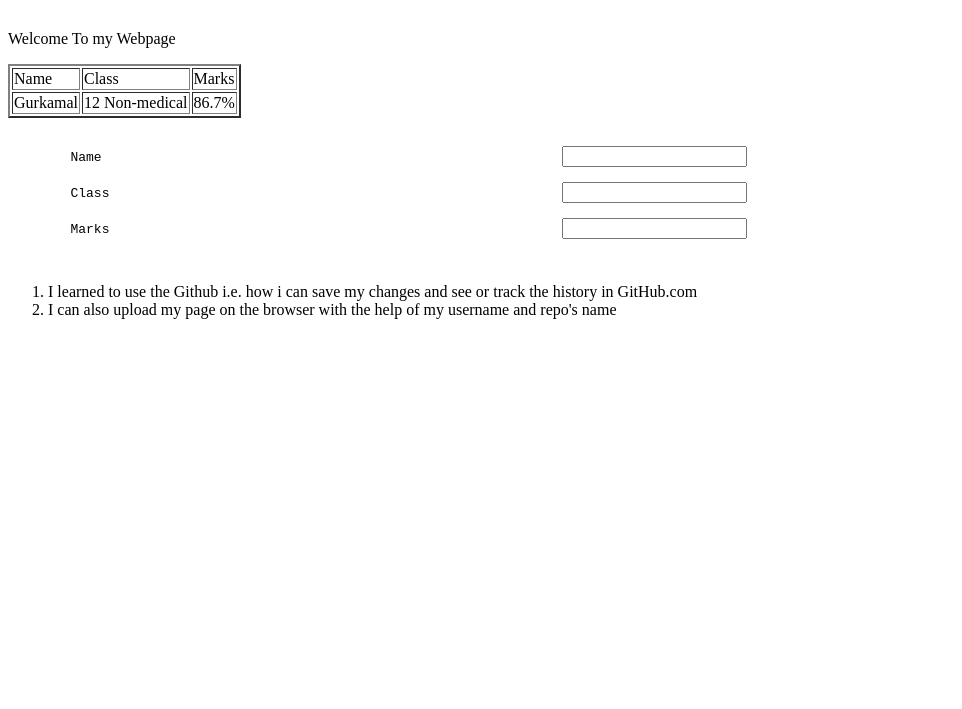
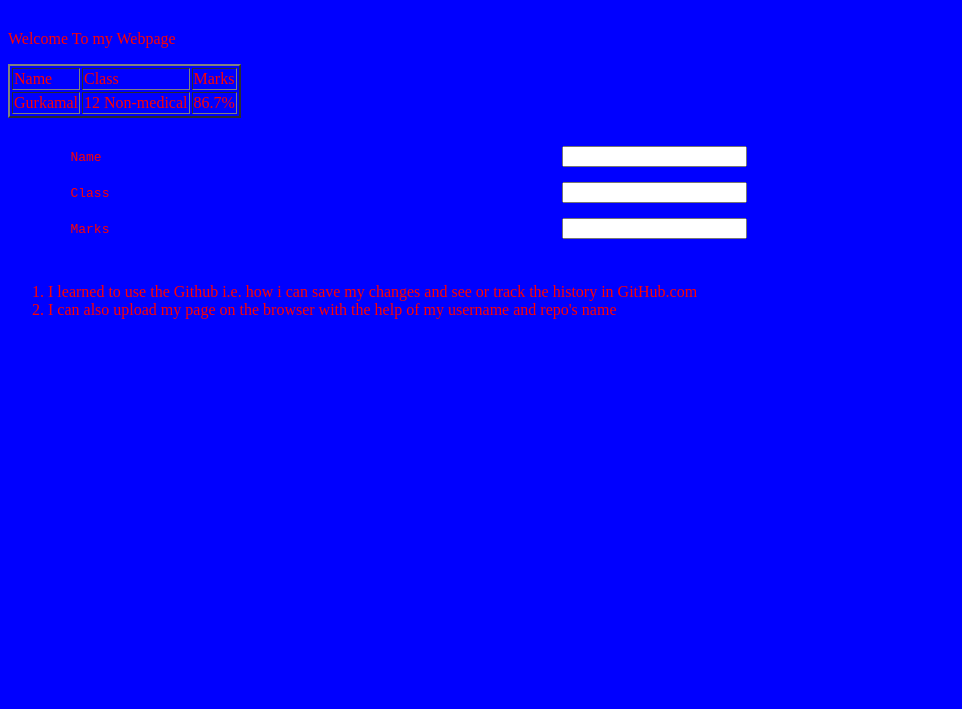
Before and after one commit to Dhillon66/Gurkamal-s-Repository, a plain HTML site: page index.html in a window 1280 px wide. Shown: the part 91-800 px from the top of the page, without its empty margins (0-962 px from the left). Drawn offline with Linux system fonts and the light colour scheme.

Commit message:
Update styles.css
Css was not working removed the . before body

```diff
--- a/styles.css
+++ b/styles.css
@@ -1 +1 @@
-.body{background-color:blue;}
+body{background-color:blue;color:red;}
```
